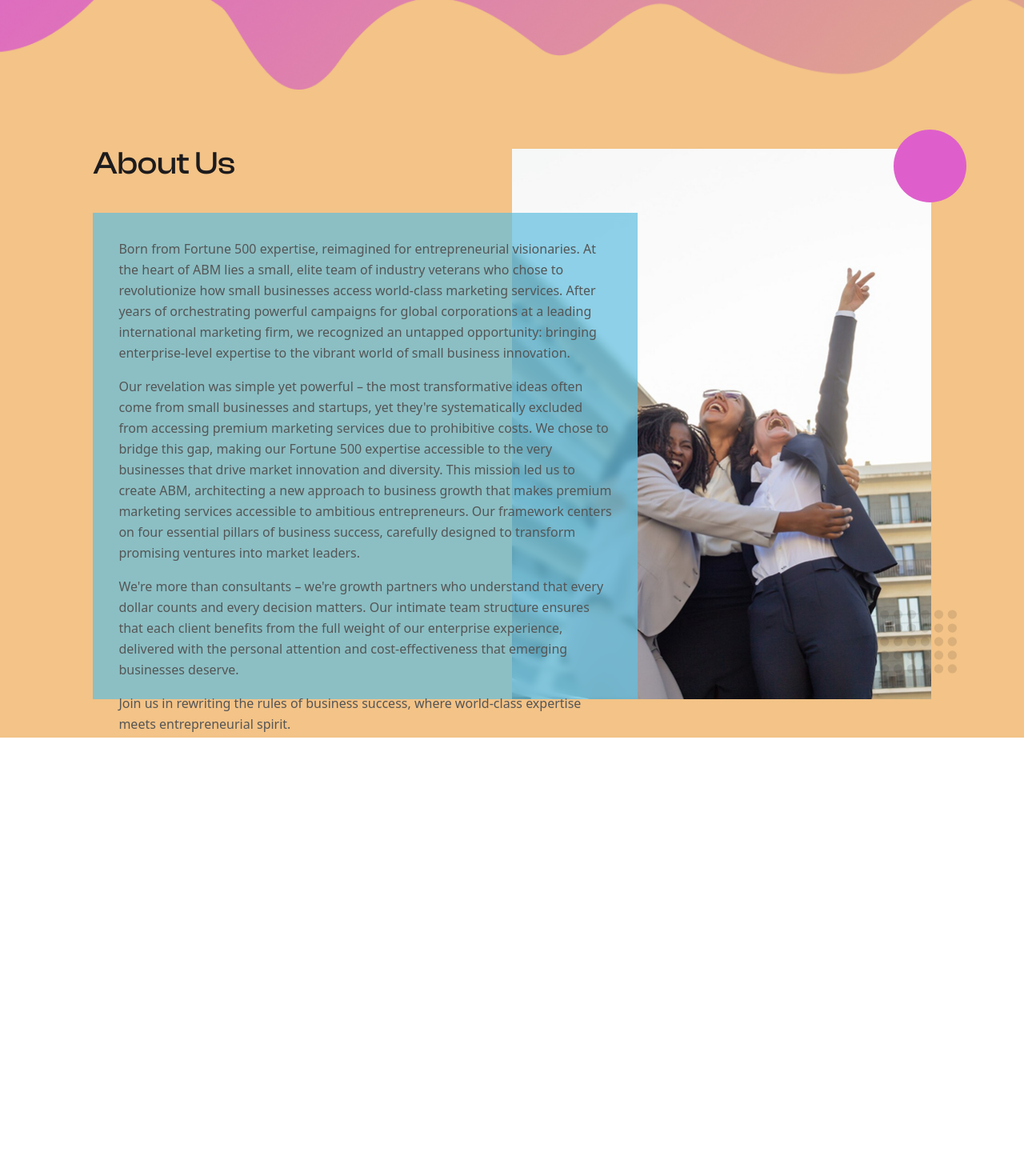
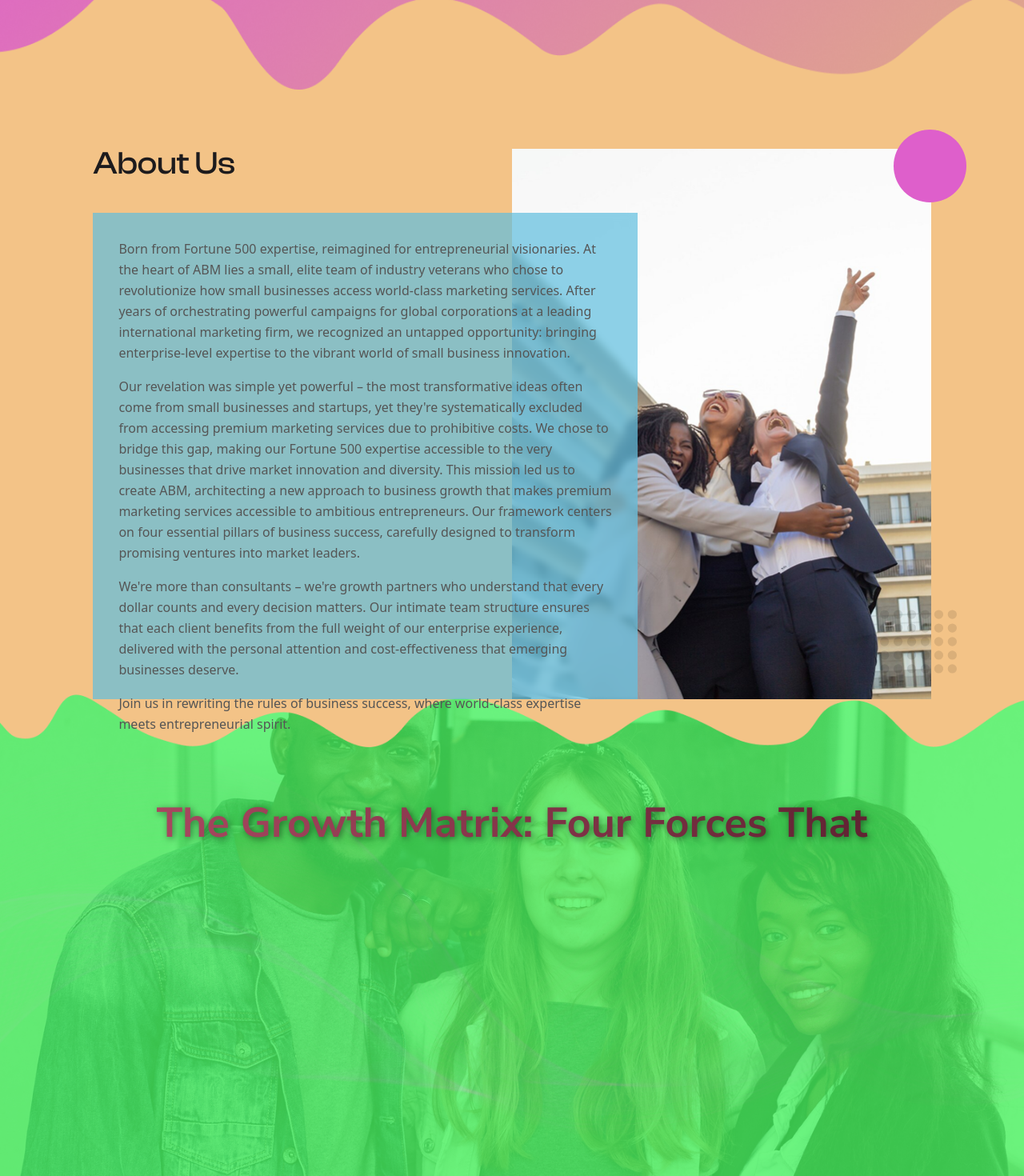
Before and after one commit to natasha-maryam/abm, a React (Vite) app: page / in a window 1280 px wide. Shown: the part 854-2324 px from the top of the page at 80% size. Before the commit the page ends 1776 px from the top, so only its background shows below. Built offline with nearby package versions, Linux system fonts and the light colour scheme.

Commit message:
updated matrix section

```diff
--- a/src/App.jsx
+++ b/src/App.jsx
@@ -1,4 +1,5 @@
 import AboutUs from "./sections/AboutUs";
+import GrowthMatrix from "./sections/GrowthMatrix";
 import HeroSection from "./sections/HeroSection";
 
 function App() {
@@ -6,6 +7,7 @@ function App() {
     <div className="w-full">
       <HeroSection />
       <AboutUs/>
+      <GrowthMatrix/>
     </div>
   );
 }
--- a/src/sections/AboutUs.jsx
+++ b/src/sections/AboutUs.jsx
@@ -4,7 +4,7 @@ import dots from "../assets/images/black-dots.svg";
 
 function AboutUs(props) {
   return (
-    <div className="min-h-[120vh] bg-[#F3C387] w-full -mt-[150px] relative z-0 px-6 py-20">
+    <div className="min-h-[102vh] bg-[#F3C387] w-full -mt-[150px] relative z-0 px-6 pt-20 pb-0">
       {/* Content container */}
       <div className="max-w-[85%] mx-auto relative mt-36">
         {/* Main content area with image and text overlay */}
--- /dev/null
+++ b/src/sections/GrowthMatrix.jsx
@@ -0,0 +1,19 @@
+import React from "react";
+
+function GrowthMatrix(props) {
+  return (
+    <div
+      className="min-h-[100vh] bg-no-repeat w-full -mt-40"
+      style={{
+        backgroundImage: "url('./src/assets/images/matrix-bg.png')",
+        backgroundSize: "cover",
+      }}
+    >
+        <div className="pt-[25%] text-center">
+            <p className="font-bold text-[52px] font-nunito bg-gradient-to-r from-[#B84F6A] to-[#511B29] bg-clip-text text-transparent drop-shadow-[2px_2px_4px_rgba(0,0,0,0.5)]">The Growth Matrix: Four Forces That</p>
+        </div>
+    </div>
+  );
+}
+
+export default GrowthMatrix;
```
Also changed, not shown: src/assets/images/matrix-bg.png (added).
